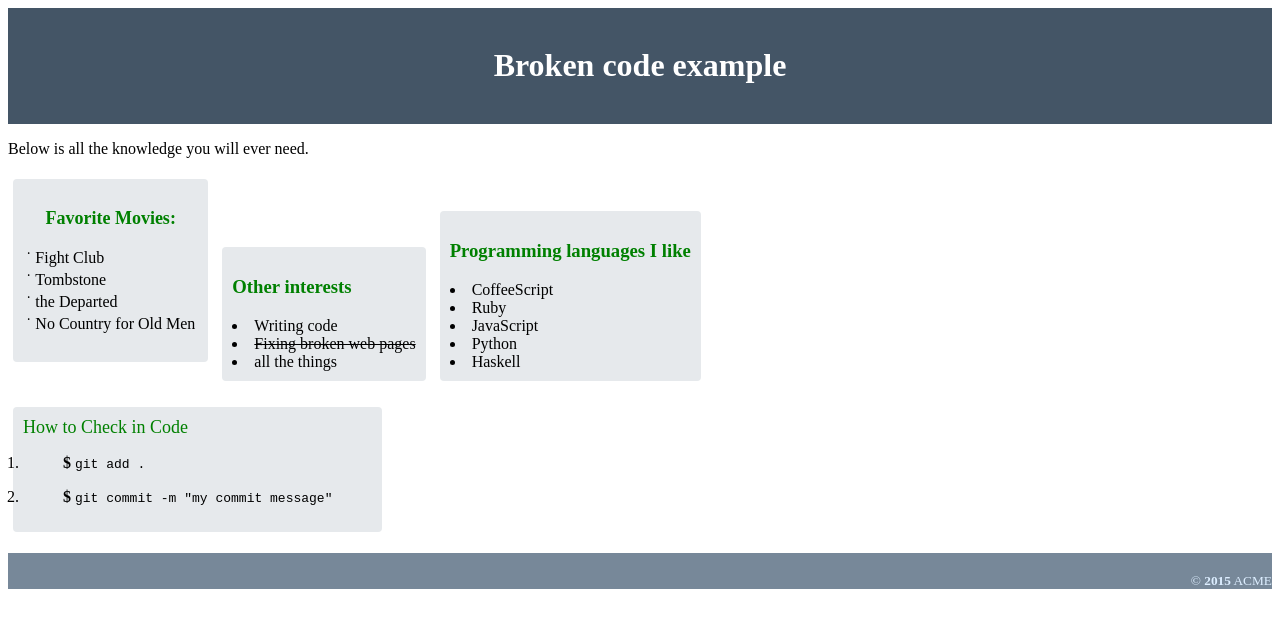
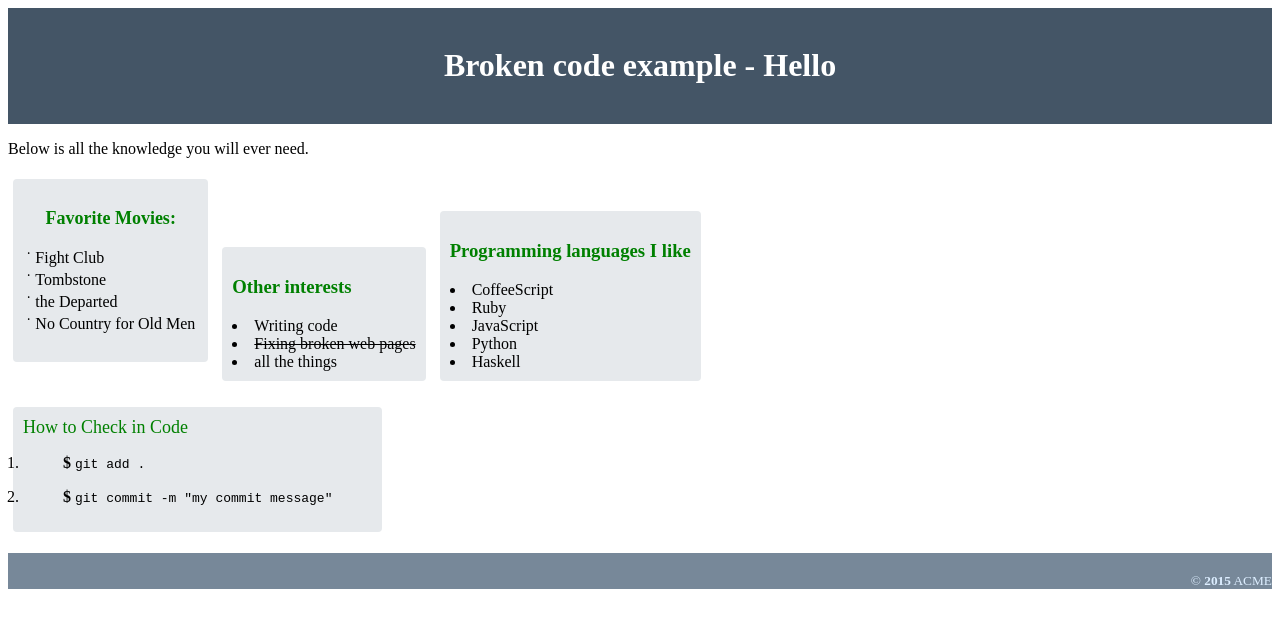
Before and after one commit to SarrahV/tiy-assignment-2, a plain HTML site: page index.html in a window 1280 px wide. Drawn offline with Linux system fonts and the light colour scheme.

Commit message:
added hello

```diff
--- a/index.html
+++ b/index.html
@@ -7,7 +7,7 @@
 <div style="background: #456; color: white;">
   <br>
   <center>
-  <h1>Broken code example</h1>
+  <h1>Broken code example - Hello</h1>
   </center>
   <br>
 </div>
```
